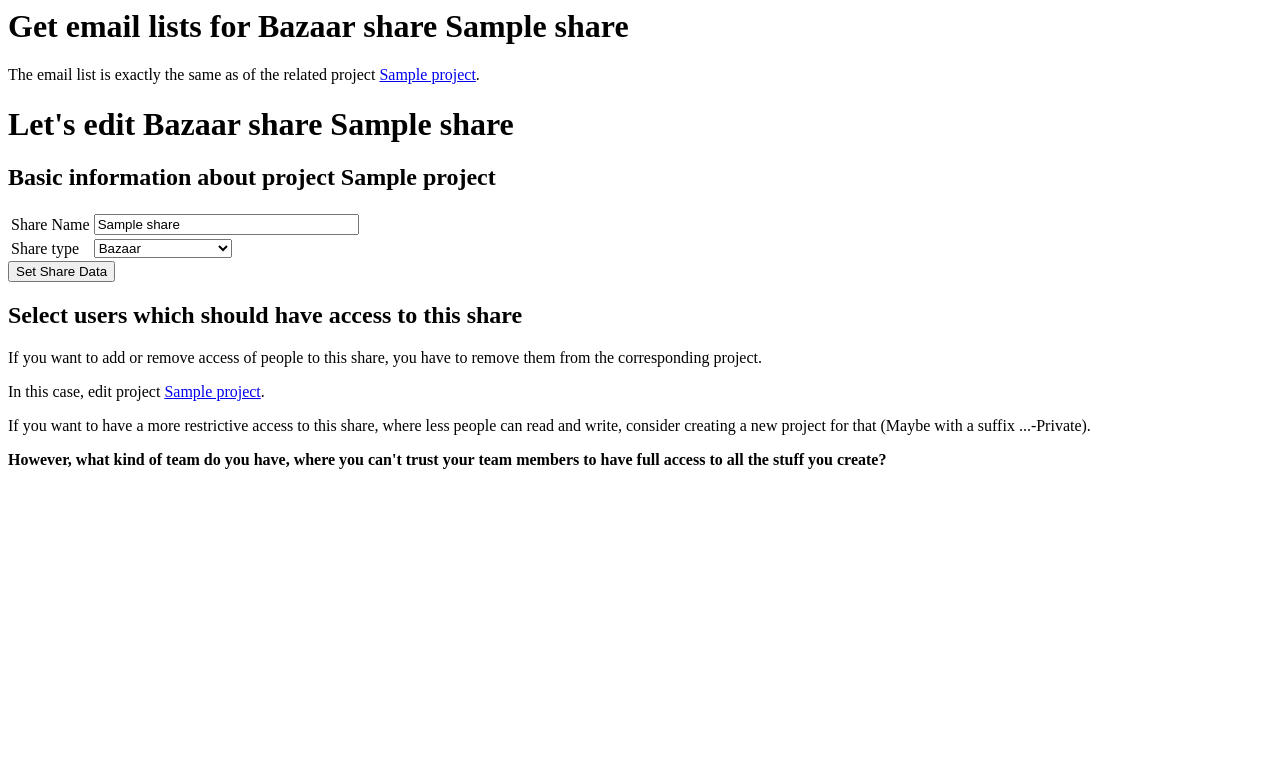
After one commit to simeonfelis/apache_admin, a Django app: page /sharemod/1 in a window 1280 px wide. The commit adds this page. Shown: the top 783 px of the page. Run offline with Django 3.2, Linux system fonts and the light colour scheme; tables that the repository leaves empty hold one stand-in row (values such as "Sample post").

Commit message:
Made Shares editable and linked througout the interface

```diff
--- a/las3/persondb/views.py
+++ b/las3/persondb/views.py
@@ -73,12 +73,12 @@ def overview(request, what):
                                   })
     elif what == "shares":
         shares = Share.objects.all().order_by('name')
-        projects = Project.objects.all().order_by('name')
+        projects = Project.objects.all()
         share_render = []
         for share in shares:
-            share_project = projects.filter(shares = share) # there can be
-                                                              # only one project in
-                                                              # an array
+            share_project = projects.filter(shares = share)[0] # there can be
+                                                               # only one project in
+                                                               # an array
             share_users = persons.filter(projects = share_project).order_by('lastName')
             share_render.append({
                                  'share': share,
@@ -230,6 +230,41 @@ def emails(request, what, param, which):
     emails = ", \n".join(email_list)
     return HttpResponse("Emails for members of '" + what + "' with parameter '" + param + "':\n" + emails,
                         mimetype = "text/plain")
+
+
+def sharemod(request, share_id):
+    share = Share.objects.get(pk = share_id)
+    projects = Project.objects.all()
+    persons = Person.objects.all()
+
+    share_project = projects.filter(shares = share)[0] # there can be
+                                                       # only one project in
+                                                       # an array
+    if request.method == "POST":
+        try:
+            share.name = request.POST.get('set_share_name')
+            new_share_type = request.POST.get('set_share_type')
+            for s in SHARE_TYPE_CHOICES:
+                if new_share_type == s[1]:
+                    new_share_type = s[0]
+            share.share_type = new_share_type
+            share.save()
+        except Exception, e:
+            print "sharemod: error storing new data: ", e
+            return HttpResponsRedirect(reverse('persondb.views.sharemod', args=(share_id,)))
+
+    # Handle GET request
+
+    share_users = persons.filter(projects = share_project).order_by('lastName')
+    return render_to_response('sharemod.html',
+                              {
+                               'share': share,
+                               'project': share_project,
+                               'users': share_users,
+                               'share_types': SHARE_TYPE_CHOICES,
+                              },
+                              context_instance=RequestContext(request),)
+
 
 
 def usermod(request, user_id):
--- a/las3/urls.py
+++ b/las3/urls.py
@@ -10,6 +10,7 @@ urlpatterns = patterns('',
     # url(r'^$', 'las3.views.home', name='home'),
     url(r'^$', 'persondb.views.home', name='home'),
     url(r'^projectmod/(?P<project_id>\d+)', 'persondb.views.projectmod'), # POST and GET
+    url(r'^sharemod/(?P<share_id>\d+)', 'persondb.views.sharemod'), # POST and GET
     url(r'^usermod/(?P<user_id>\d+)', 'persondb.views.usermod'), # POST and GET
     url(r'^overview/(?P<what>\w+)$', 'persondb.views.overview'),
     url(r'^emails/(?P<what>.*)/(?P<param>\w+)/(?P<which>\d+)', 'persondb.views.emails'),
--- a/templates/overview_projects.html
+++ b/templates/overview_projects.html
@@ -14,7 +14,7 @@
                 <td><a href="{% url home %}projectmod/{{ project.project.pk }}">{{ project.project.name }}</a></td>
                 <td>{{ project.project.description }}</td>
                 <td> {% for share in project.project.shares.all %}
-                    {{ share }}<br />
+                    <a href="{% url home %}sharemod/{{ share.pk }}">{{ share }}</a><br />
                     {% endfor %}
                 </td>
                 <td> {% if project.persons|length_is:"0" %}
--- /dev/null
+++ b/templates/sharemod.html
@@ -0,0 +1,55 @@
+<html>
+    <head>
+        <title>LaS³ sharemod</title>
+    </head>
+    <body>
+
+
+        {% if share %}
+        <h1>Get email lists for {{ share.get_share_type_display }} share {{ share.name }}</h1>
+
+        <p>The email list is exactly the same as of the related project <a href="{% url home %}projectmod/{{ project.pk }}">{{ project.name }}</a>.</p>
+
+
+        <h1>Let's edit {{ share.get_share_type_display }} share {{ share.name }}</h1>
+
+
+
+        <h2>Basic information about project {{ project.name }}</h2>
+
+        <form action="{% url home %}sharemod/{{ share.pk }}" method="post">
+        {% csrf_token %}
+
+        <table>
+            <tr>
+                <td>Share Name</td>
+                <td><input type="text" name="set_share_name" id="set_share_name" value="{{ share.name }}" size="30" maxlength="20"/></td>
+            </tr>
+            <tr>
+                <td>Share type</td>
+                <td><select name="set_share_type" id="set_share_type">{% for typ in share_types %}
+                        <option {% if typ.0 == share.share_type  %}selected{% endif %}>{{ typ.1 }}
+                    {% endfor %}
+                </select></td>
+            </tr>
+        </table>
+
+        <input type="submit" value="Set Share Data" />
+        </form>
+
+
+
+        <h2>Select users which should have access to this share</h2>
+
+        <p>If you want to add or remove access of people to this share, you have to remove them from the corresponding project.</p>
+        <p>In this case, edit project <a href="{% url home %}projectmod/{{ project.pk }}">{{ project.name }}</a>.</p>
+        <p>If you want to have a more restrictive access to this share, where less people can read and write, consider creating a new project for that (Maybe with a suffix ...-Private).</p>
+        <p><b>However, what kind of team do you have, where you can't trust your team members to have full access to all the stuff you create?</b></p>
+
+        {% else %}
+        <p>No shares to modify</p>
+        {% endif %}
+
+
+    </body>
+</html>
```
Also changed, not shown: templates/overview_shares.html (+11 -8 lines).
